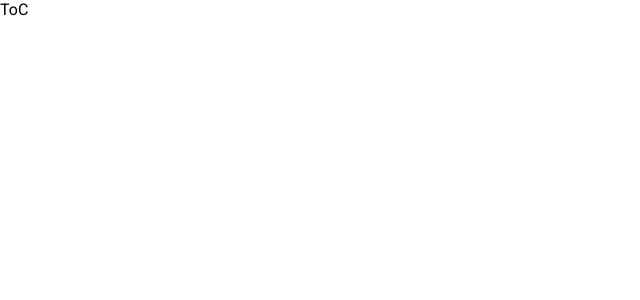
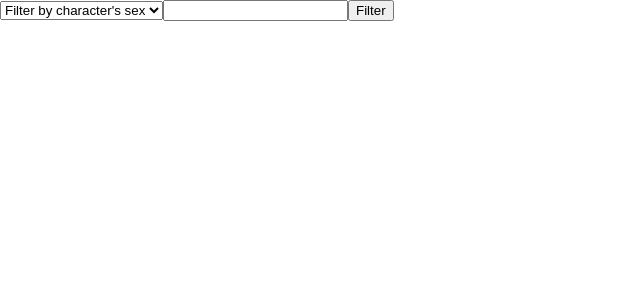
Before and after one commit to wiktormusial/got-api, a React (Create React App) app: page / in a window 1280 px wide. Shown: the top 300 px of the page, without its empty margins (0-640 px from the left). Built offline with nearby package versions, Linux system fonts and the light colour scheme.

Commit message:
Create skeleton for ToCFilter

```diff
--- /dev/null
+++ b/src/components/ToC/ToCFilter.tsx
@@ -0,0 +1,15 @@
+const ToCFilter = () => {
+    return (
+        <div>
+            <select data-testid="select-tocfilter">
+                <option value="">Filter by character's sex</option>
+                <option value="male">Male</option>
+                <option value="female">Famale</option>
+            </select>
+            <input type="text" data-testid="input-tocfilter" />
+            <button data-testid="button-tocfilter">Filter</button>
+        </div>
+    )
+}
+
+export default ToCFilter
--- a/src/components/ToC/index.tsx
+++ b/src/components/ToC/index.tsx
@@ -1,5 +1,11 @@
+import ToCFilter from "./ToCFilter"
+
 const ToC = () => {
-    return <div>ToC</div>
+    return (
+        <div>
+            <ToCFilter />
+        </div>
+    )
 }
 
 export default ToC
```
Also changed, not shown: 1 other file (tests, documents, lock files or other folders).
